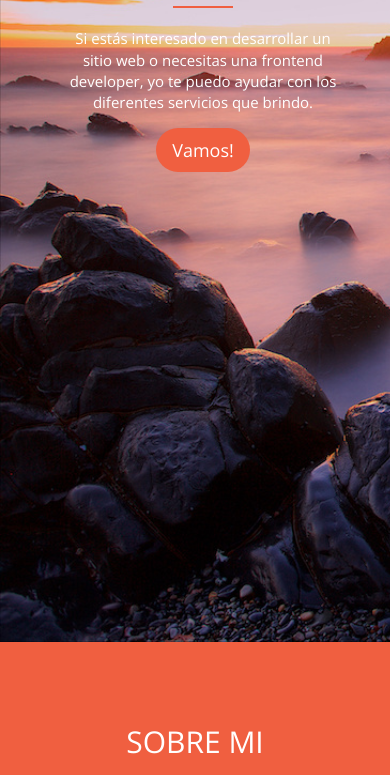
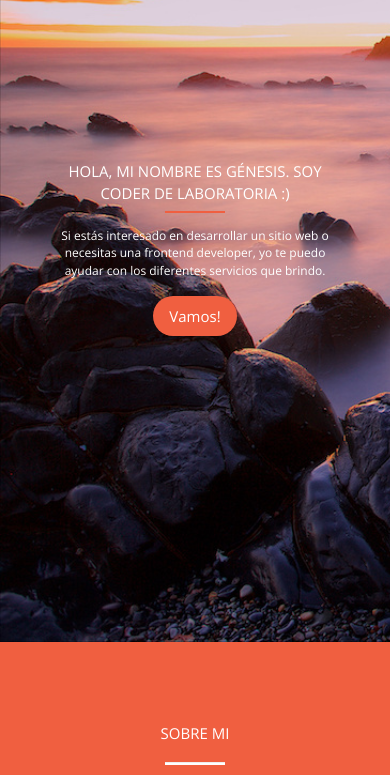
Before and after one commit to GenyLeong/portfolio, a plain HTML site: page index.html in a window 390 px wide. Shown: the part 202-977 px from the top of the page. Drawn offline with nearby package versions, Linux system fonts and the light colour scheme.

Commit message:
ultimos cambios (?)

```diff
--- a/css/creative.css
+++ b/css/creative.css
@@ -25,6 +25,15 @@ hr{
     justify-content: center;
     color: whitesmoke;
 }
+.allh {
+    height: 100%;
+}
+.vcenter {
+    display: flex;
+    align-items: center;
+    padding-top: 50px;
+}
+
 
 .btn-hover:hover{
 	color:white;
@@ -52,7 +61,7 @@ hr{
     background-color: rgba(0,0,0,0.5);
 }
 
-@media only screen and (max-width: 903px) {
+@media only screen and (max-width: 992px) {
     .text-nav {
         font-size: 3rem !important;
     }
@@ -60,6 +69,11 @@ hr{
     .fs-21{
         font-size: 1.5rem !important;
     }
+
+    #maquinas {
+    font-size: 3rem;
+    color: white;
+}
 }
 
 @media only screen and (max-width: 767px) {
@@ -75,6 +89,13 @@ hr{
     .img_100{
         opacity: 0.6;
     }
+
+    #maquinas{
+        margin-top: 21px;
+        font-size: 2rem;
+        color: white;
+
+    }
 }
 
 @media only screen and (max-width: 667px) {
@@ -86,21 +107,33 @@ hr{
 
 @media only screen and (max-width: 480px) {
     .mt-14-xs {
-        margin-top: 14px !important;
+        margin-top: 7px !important;
     }
-    .fz-15-xs {
-        font-size: 15px !important;
+    .fz-12-xs {
+        font-size: 12px !important;
     }
 
     #maquinas{
-        margin-top: 14px;
-        font-size: 25px;
-        color: white;
-        text-align: center;
+    margin-top: 14px;
+    font-size: 1.5rem;
+    color: white;
+    text-align: center;
     }
 
     .text-nav {
     color: #F05F40 !important;
-    font-size: 2rem !important;
+    font-size: 1.5rem !important;
+    }
+
+    .border-none {
+    border: none;
+    margin-top: 7px;
+    margin-bottom: 7px;
+    }
+
+    .text-white {
+    color: white;
+    font-size: 1.5rem;
 }
+
 }
--- a/css/utilities.css
+++ b/css/utilities.css
@@ -38,8 +38,9 @@ strong {
 	padding: 7px;
 }
 
-.pd-9 {
-	padding: 9%;
+.ph-12 {
+	 padding-left: 12%;
+    padding-right: 12%;
 }
 
 .pd-10 {
@@ -123,6 +124,7 @@ strong {
 .ml-45{
 	margin-left: 45%;
 }
+
 
 .mv-21{
 	 margin-top: 21px;
--- a/index.html
+++ b/index.html
@@ -37,7 +37,7 @@
 		<nav class="navbar navbar-inverse navbar-fixed-top mg-0 border-none wt-xs" role="navigation">
   <!-- El logotipo y el icono que despliega el menú se agrupan
        para mostrarlos mejor en los dispositivos móviles -->
-  		<div class="navbar-header pb-21">
+  		<div class="navbar-header">
     	<button type="button" class="navbar-toggle border-none bg-transparent" data-toggle="collapse"
             data-target=".navbar-ex1-collapse">
       		<span class="sr-only">Desplegar navegación</span>
@@ -59,13 +59,13 @@
     </ul>
   </div>
 </nav>
-<div class="container-fluid pd-9">
-	<div class="row pd-10 pr-5">
+<div class="container-fluid ph-12 allh">
+	<div class="row allh vcenter">
 	<div class="col-md-12 col-xs-12">
 		<div class="text-center" id="maquinas"></div>
 		<hr class="bg-orange border-none">
-		<p class="text-center text-white fs-21 fz-15-xs">Si estás interesado en desarrollar un sitio web o necesitas una frontend developer, yo te puedo ayudar con los diferentes servicios que brindo.</p>
-		<div class="intro mt-63 mt-14-xs">
+		<p class="text-center text-white fs-21 fz-12-xs mt-14">Si estás interesado en desarrollar un sitio web o necesitas una frontend developer, yo te puedo ayudar con los diferentes servicios que brindo.</p>
+		<div class="intro mt-21 mt-14-xs">
 		<a class="btn btn-default btn-lg border-radius-35 border-none text-white bg-orange btn-hover animated bounceInDown" href="#sobre-mi" type="submit">Vamos!</a>
 		</div>
 	</div>
```
